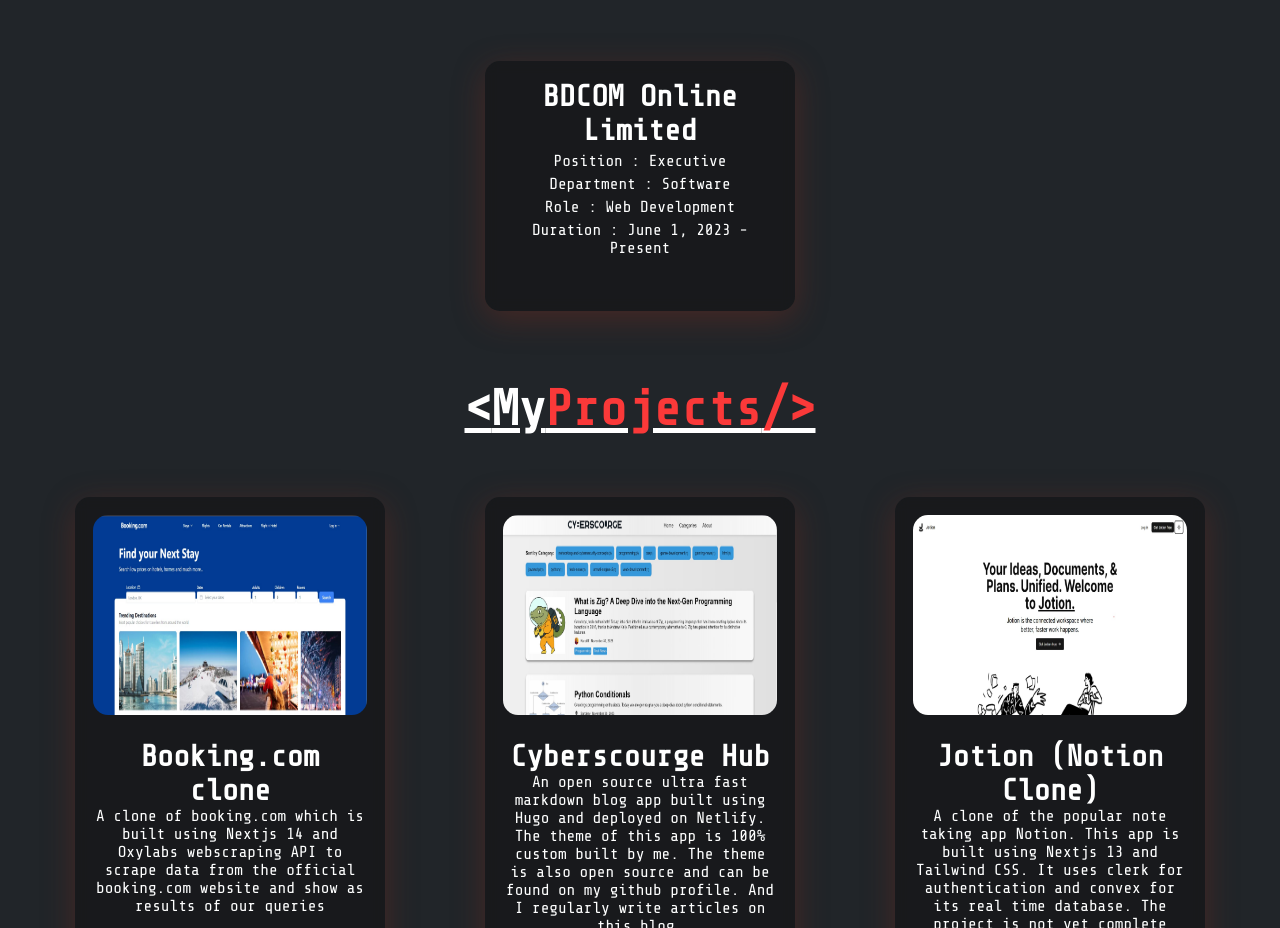
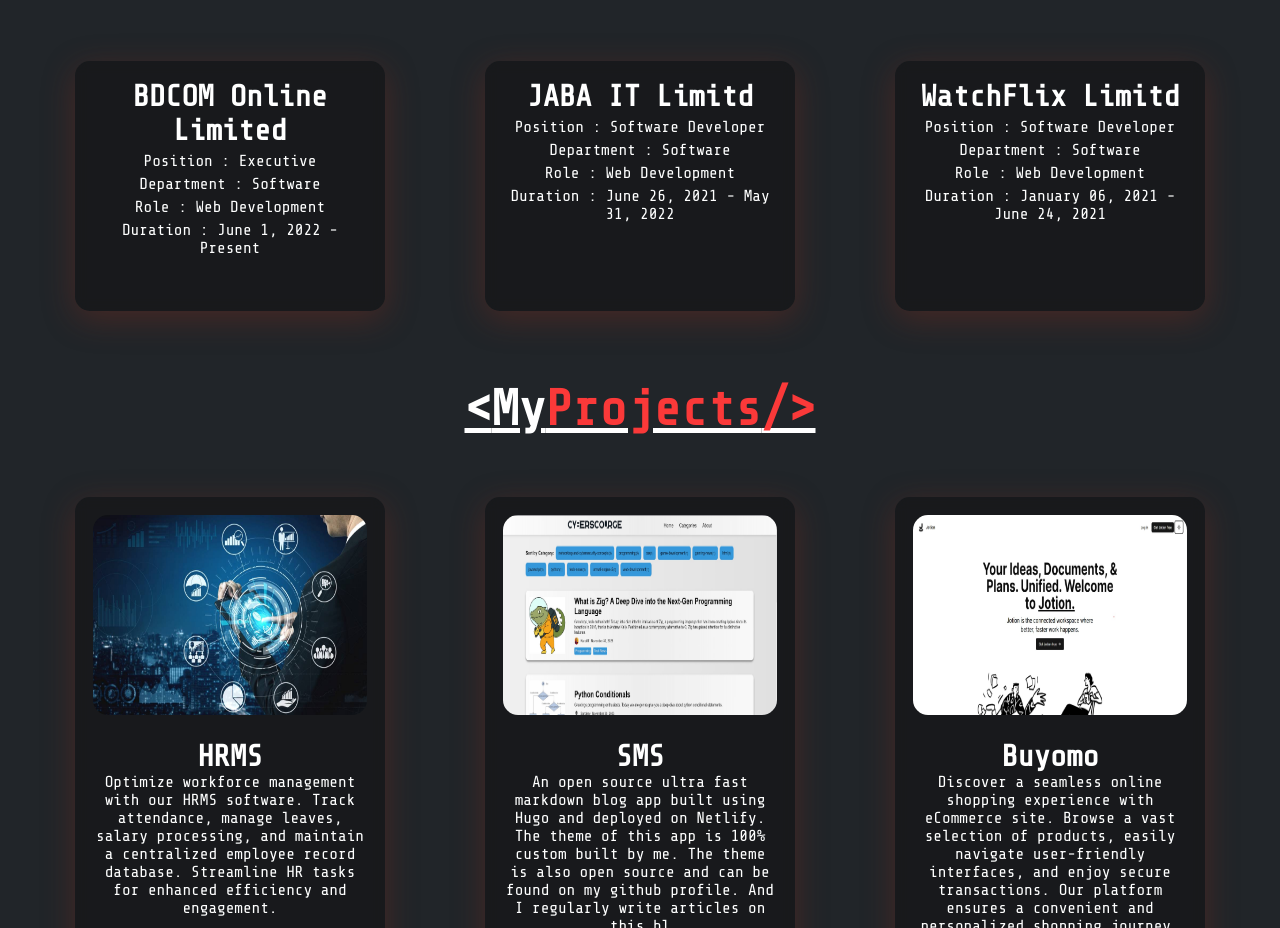
Before and after one commit to ziadulh/profile, a React (Vite) app: page / in a window 1280 px wide. Shown: the part 944-1872 px from the top of the page. Built offline with nearby package versions, Linux system fonts and the light colour scheme; a web font is replaced by a local one.

Commit message:
project Description added

```diff
--- a/src/App.jsx
+++ b/src/App.jsx
@@ -98,7 +98,7 @@
           ))}
         </motion.div>
       </section>
-      <section id="skills">
+      {/* <section id="skills">
         <Heading firstWord="Skills" secondWord="&Tools" />
         <motion.div
           className="skill-map"
@@ -130,11 +130,11 @@
         <a className="cyber-scourge" href="https://blog.randiltharusha.me">
           View More Posts
         </a>
-      </section>
-      <section id="contact">
+      </section> */}
+      {/* <section id="contact">
         <Heading firstWord="Contact" secondWord="Me" />
         <ContactForm />
-      </section>
+      </section> */}
 
       <Footer />
     </>
--- a/src/components/Footer.jsx
+++ b/src/components/Footer.jsx
@@ -2,7 +2,7 @@
   return (
     <footer className="footer">
       <p>
-        &copy; 2023. Made with ❤️ by{" "}
+        &copy; 2023. Templete made by{" "}
         <a href="https://github.com/randilt">RandilT</a>.
       </p>
     </footer>
--- a/src/content/experiences.js
+++ b/src/content/experiences.js
@@ -5,7 +5,22 @@
     department: "Software",
     position: "Executive",
     role: "Web Development",
-    duration: "June 1, 2023 - Present",
+    duration: "June 1, 2022 - Present",
+  },
+  {
+    name: "JABA IT Limitd",
+    department: "Software",
+    position: "Software Developer",
+    role: "Web Development",
+    duration: "June 26, 2021 - May 31, 2022",
+  }
+  ,
+  {
+    name: "WatchFlix Limitd",
+    department: "Software",
+    position: "Software Developer",
+    role: "Web Development",
+    duration: "January 06, 2021 - June 24, 2021",
   }
 ];
 
--- a/src/content/projects.js
+++ b/src/content/projects.js
@@ -1,29 +1,30 @@
 //projects start
 const projects = [
   {
-    name: "Booking.com clone",
+    name: "HRMS",
     description:
-      "A clone of booking.com which is built using Nextjs 14 and Oxylabs webscraping API to scrape data from the official booking.com website and show as results of our queries",
-    stack: ["React", "NodeJS", "Express", "MongoDB"],
-    sourceCode: "https://github.com/randilt/booking.com-clone-nextjs14",
-    img: "/bookingcom.jpg",
-    preview: "https://bookingcomnext14.netlify.app/",
+      "Optimize workforce management with our HRMS software. Track attendance, manage leaves, salary processing, and maintain a centralized employee record database. Streamline HR tasks for enhanced efficiency and engagement.",
+    stack: ["PHP(Laravel)", "VueJs", "JQuery", "MySQL"],
+    sourceCode: "https://hrms.norbangroup.com",
+    img: "projects/hrms.jpg",
+    preview: "https://hrms.norbangroup.com/",
   },
   {
-    name: "Cyberscourge Hub",
+    name: "SMS",
     description:
-      "An open source ultra fast markdown blog app built using Hugo and deployed on Netlify. The theme of this app is 100% custom built by me. The theme is also open source and can be found on my github profile. And I regularly write articles on this blog.",
-    stack: ["React", "NodeJS", "Express", "MongoDB"],
-    sourceCode: "https://github.com/randilt/cyberscourge-hub",
+      "An open source ultra fast markdown blog app built using Hugo and deployed on Netlify. The theme of this app is 100% custom built by me. The theme is also open source and can be found on my github profile. And I regularly write articles on this bl",
+    stack: ["PHP(Laravel)", "Jquery", "MySQL"],
+    sourceCode: "https://dev-iems.bdskill.com/login",
     img: "/cyberscourge.jpg",
-    preview: "https://rtharusha.tech",
+    // preview: "https://dev-iems.bdskill.com/login",
+    preview: "https://msc.bdskill.com/",
   },
   {
-    name: "Jotion (Notion Clone)",
+    name: "Buyomo",
     description:
-      "A clone of the popular note taking app Notion. This app is built using Nextjs 13 and Tailwind CSS. It uses clerk for authentication and convex for its real time database. The project is not yet complete ",
-    stack: ["React", "NodeJS", "Express", "MongoDB"],
-    sourceCode: "https://github.com/randilt/notion-clone",
+      "Discover a seamless online shopping experience with eCommerce site. Browse a vast selection of products, easily navigate user-friendly interfaces, and enjoy secure transactions. Our platform ensures a convenient and personalized shopping journey, with features like product recommendations and hassle-free checkout. Explore a world of quality goods, diverse categories, and exclusive deals. Elevate your online shopping with our eCommerce site, where convenience meets choice.",
+    stack: ["PHP(Laravel)", "JQuery", "MySQL"],
+    sourceCode: "https://github.com/",
     img: "/jotion.jpg",
     preview: "#",
   },
```
Also changed, not shown: public/projects/hrms.jpg (added).
